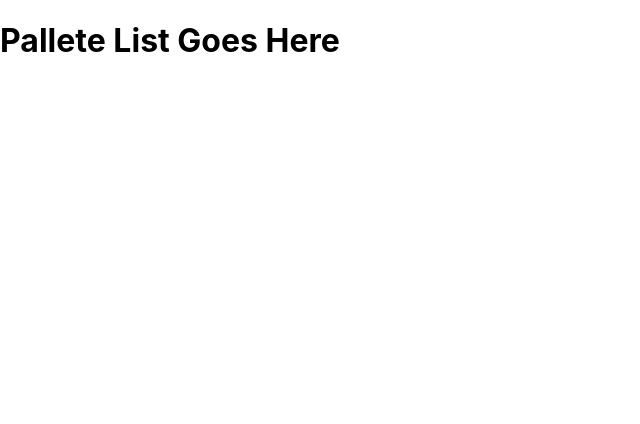
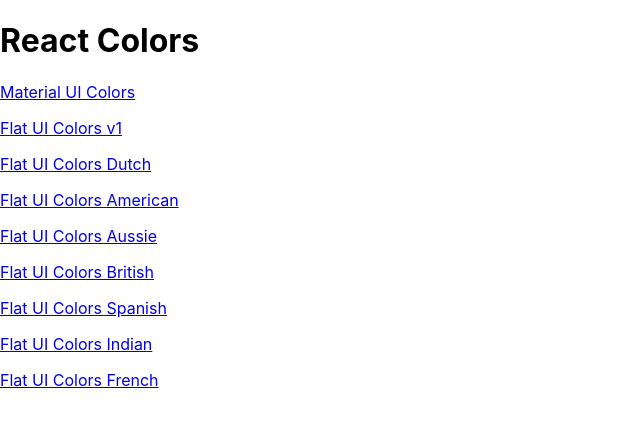
Before and after one commit to jxh053188/react-color-app, a React (Create React App) app: page / in a window 1280 px wide. Shown: the top 424 px of the page, without its empty margins (0-640 px from the left). Built offline with nearby package versions, Linux system fonts and the light colour scheme.

Commit message:
basic routing done

```diff
--- a/src/App.js
+++ b/src/App.js
@@ -4,6 +4,7 @@
 import { generatePalette } from "./colorHelpers";
 import { Route, Switch } from "react-router-dom";
 import { Component } from "react";
+import PaletteList from "./Components/PaletteList";
 
 class App extends Component {
   findPalette(id) {
@@ -18,7 +19,7 @@
           <Route
             exact
             path="/"
-            render={() => <h1>Pallete List Goes Here</h1>}
+            render={() => <PaletteList palettes={seedColors} />}
           />
           <Route
             exact
--- a/src/Components/NavBar.js
+++ b/src/Components/NavBar.js
@@ -4,6 +4,7 @@
 import CloseIcon from "@mui/icons-material/Close";
 import "rc-slider/assets/index.css";
 import "../Styles/NavBar.css";
+import { Link } from "react-router-dom";
 
 class NavBar extends Component {
   constructor(props) {
@@ -29,7 +30,7 @@
     return (
       <header className="Navbar">
         <div className="logo">
-          <a href="#">ColorPalette</a>
+          <Link to="/">ColorPalette</Link>
         </div>
         <div className="slider-container">
           <span>Level: {level}</span>
--- /dev/null
+++ b/src/Components/PaletteList.js
@@ -0,0 +1,20 @@
+import { Component } from "react";
+import { Link } from "react-router-dom";
+
+class PaletteList extends Component {
+  render() {
+    const { palettes } = this.props;
+    return (
+      <div>
+        <h1>React Colors</h1>
+        {palettes.map((palette) => (
+          <p>
+            <Link to={`/palette/${palette.id}`}>{palette.paletteName}</Link>
+          </p>
+        ))}
+      </div>
+    );
+  }
+}
+
+export default PaletteList;
```
